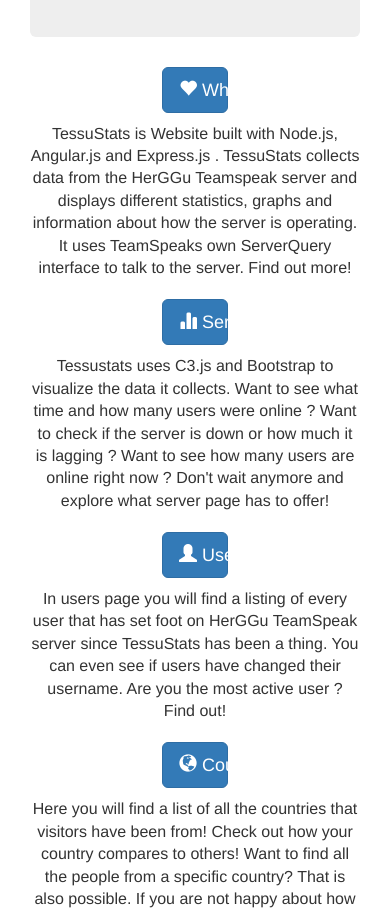
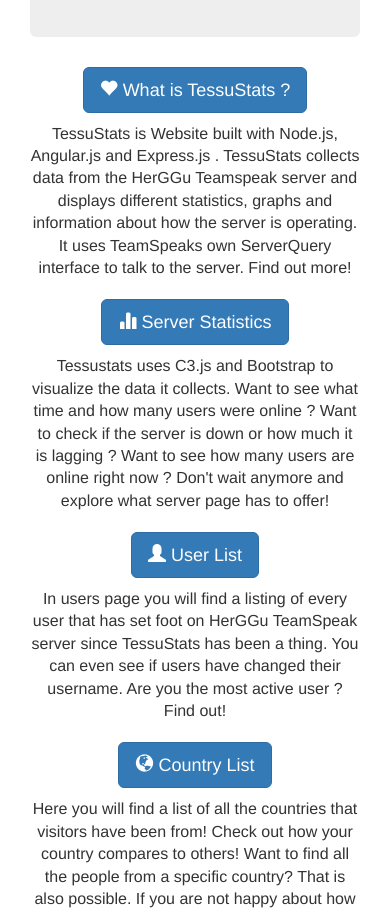
Before and after one commit to Zudoku/tessustats, a website: page app/index.html at #/index in a window 390 px wide. Shown: the part 183-1095 px from the top of the page. Drawn offline with nearby package versions, Linux system fonts and the light colour scheme.

Commit message:
remove style from front page because on mobile it looks like crap, remove eclipse project file

```diff
--- a/app/partials/front.html
+++ b/app/partials/front.html
@@ -5,7 +5,7 @@
 		</div>
 		<div class="row">
 			<div class="col-xs-12 ">
-				<a href="#/about" class="btn btn-primary btn-lg" role="button" style="width: 20%;"><span
+				<a href="#/about" class="btn btn-primary btn-lg" role="button" ><span
 				class="glyphicon glyphicon-heart"></span> What is TessuStats ?</a>
 				<p class="lead">TessuStats is Website built with Node.js, Angular.js and Express.js .
 				 TessuStats collects data from the HerGGu Teamspeak server and displays different statistics, graphs and information about how the server is operating.
@@ -15,7 +15,7 @@
 		</div>
 		<div class="row">
 			<div class="col-xs-12 ">
-				<a href="#/server" class="btn btn-primary btn-lg" role="button" style="width: 20%;"><span
+				<a href="#/server" class="btn btn-primary btn-lg" role="button" ><span
 				class="glyphicon glyphicon-stats"></span> Server Statistics</a>
 				<p class="lead">Tessustats uses C3.js and Bootstrap to visualize the data it collects.
 				  Want to see what time and how many users were online ? Want to check if the server is down or how much it is lagging ? Want to see how many users are online right now ?
@@ -25,7 +25,7 @@
 		</div>
 		<div class="row">
 			<div class="col-xs-12 ">
-				<a href="#/users" class="btn btn-primary btn-lg" role="button" style="width: 20%;"><span
+				<a href="#/users" class="btn btn-primary btn-lg" role="button" ><span
 				class="glyphicon glyphicon-user"></span> User List</a>
 				<p class="lead">In users page you will find a listing of every user that has set foot on HerGGu TeamSpeak server since TessuStats has been a thing.
 				 You can even see if users have changed their username. Are you the most active user ? Find out!
@@ -34,7 +34,7 @@
 		</div>
 		<div class="row">
 			<div class="col-xs-12 ">
-				<a href="#/countries" class="btn btn-primary btn-lg" role="button" style="width: 20%;"><span
+				<a href="#/countries" class="btn btn-primary btn-lg" role="button" ><span
 				class="glyphicon glyphicon-globe"></span> Country List</a>
 				<p class="lead">Here you will find a list of all the countries that visitors have been from! Check out how your country compares to others!
 				 Want to find all the people from a specific country? That is also possible. If you are not happy about how your country is ranked, go and spend some time on the Teamspeak to push it higher!
@@ -44,7 +44,7 @@
 		</div>
 		<div class="row">
 			<div class="col-xs-12 ">
-				<a href="#/channels" class="btn btn-primary btn-lg" role="button" style="width: 20%;"><span
+				<a href="#/channels" class="btn btn-primary btn-lg" role="button" ><span
 				class="glyphicon glyphicon-list-alt"></span> Channel List</a>
 				<p class="lead">Channels page contains a list of the current channels in the Teamspeak and displays it as you would see it in the client.
 				Ontop of that there is an index of channels that have since been deleted. Check how your groups channel compares to others!
--- a/commandDebugging.js
+++ b/commandDebugging.js
@@ -12,6 +12,7 @@
 var TeamSpeakClient = require("node-teamspeak"),
     util = require("util");
 
+console.log(util.inspect(cl));
 
 var cl = new TeamSpeakClient(config.TS_IP);
 cl.send("login", {client_login_name: config.botlogin, client_login_password: config.botpass}, function(err, response, rawResponse){
@@ -21,9 +22,7 @@
 
         cl.send("clientupdate",{client_nickname : "HerGGuBot (BOT)"}, function(err, response, rawResponse){
             console.log(util.inspect(response));
-            cl.send("sendtextmessage",{targetmode : 1,target : 20, msg: "Hello! Would you like to subscribe to catfacts ???"}, function(err, response, rawResponse){
-            console.log(util.inspect(response));
-        });
+
             cl.send("clientlist",{}, function(err, response, rawResponse){
             	console.log(util.inspect(response));
         	});
```
Also changed, not shown: 1 other file.
